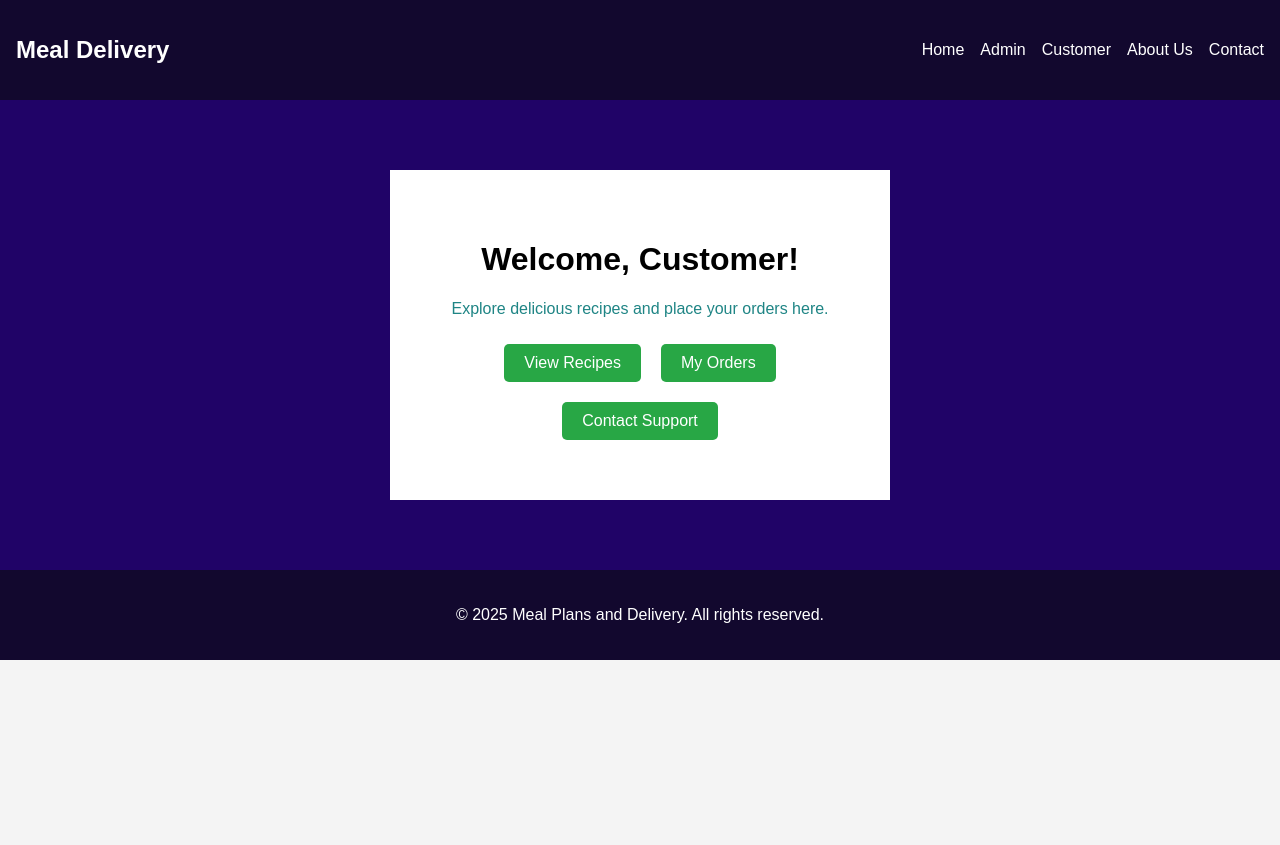
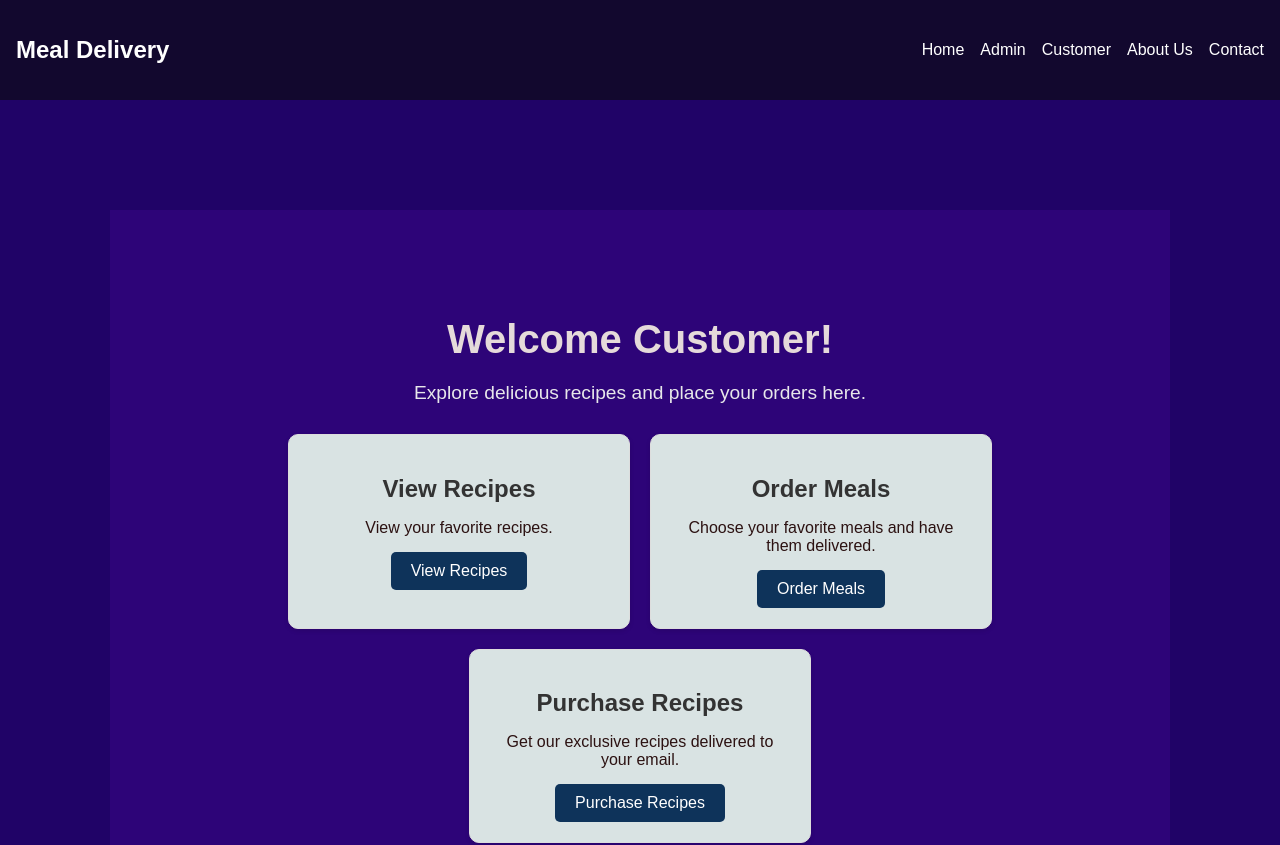
Before and after one commit to sandu456/mealdelivery-Frontend, a React (Vite) app: page /customer in a window 1280 px wide. Shown: the top 845 px of the page. Before the commit the page ends 800 px from the top, so only its background shows below. Built offline with nearby package versions, Linux system fonts and the light colour scheme.

Commit message:
ordermeal

```diff
--- a/src/App.tsx
+++ b/src/App.tsx
@@ -11,6 +11,7 @@ import PurchaseRecipe from './Components/PurchaseRecipe';
 import Vegan from './Pages/vegan';
 import Vegetarian from './Pages/vegetarian';
 import Pescatarian from './Pages/pescatarian';
+// import ViewRecipies from './Components/ViewRecipies';
 
 const App: React.FC = () => {
   return (
@@ -39,7 +40,7 @@ const App: React.FC = () => {
                   <Link to="/login" className="button login-button">Log In</Link>
                   <Link to="/signup" className="button signup-button">Sign Up</Link>
                 </div>
-                <div className="meal-categories">
+                {/* <div className="meal-categories">
                   <div className="category">
                     <h2>Vegan</h2>
                     <p>Discover our delicious vegan recipes.</p>
@@ -55,29 +56,27 @@ const App: React.FC = () => {
                     <p>Enjoy fresh pescatarian dishes.</p>
                     <Link to="/pescatarian" className="category-link">Explore Pescatarian</Link>
                   </div>
-                </div>
+                </div> */}
               </div>
             }
           />
 
-          {/* Admin and Customer Routes */}
           <Route path="/admin" element={<AdminPage />} />
           <Route path="/customer" element={<CustomerPage />} />
 
-          {/* Authentication Routes */}
           <Route path="/login" element={<LogIn />} />
           <Route path="/signup" element={<SignUp />} />
 
-          {/* Informational Routes */}
           <Route path="/about-us" element={<AboutUs />} />
           <Route path="/contact" element={<Contact />} />
 
-          {/* Meal and Recipe Routes */}
           <Route path="/order-meal" element={<OrderMeal />} />
           <Route path="/purchase-recipe" element={<PurchaseRecipe />} />
           <Route path="/vegan" element={<Vegan />} />
           <Route path="/vegetarian" element={<Vegetarian />} />
           <Route path="/pescatarian" element={<Pescatarian />} />
+          {/* <Route path="/view-recipies" element={<ViewRecipies />} /> */}
+
         </Routes>
       </div>
 
--- /dev/null
+++ b/src/Components/ViewRecipies.tsx
@@ -0,0 +1,2 @@
+import React, { useState } from 'react';
+import './ViewRecipies.css';
--- a/src/Pages/AdminPage.tsx
+++ b/src/Pages/AdminPage.tsx
@@ -1,14 +1,36 @@
 import React from 'react';
+import { Link } from 'react-router-dom';
 import './admin.css';
 
-const AdminPage = () => {
+const AdminPage: React.FC = () => {
   return (
     <div className="admin-page">
-      <h1>Admin Dashboard</h1>
-      <p>Welcome to the Admin Page! Manage recipes, orders, and customers here.</p>
-      <button>Manage Recipes</button>
-      <button>View Orders</button>
-      <button>Manage Customers</button>
+      <h1>Welcome Admin!</h1>
+      <p>Manage recipes, orders, and users here.</p>
+
+      <div className="options-container">
+        <div className="option">
+          <h2>Manage Recipes</h2>
+          <p>Add, edit, or remove recipes from the catalog.</p>
+          <Link to="/manage-recipes" className="option-link">
+            Manage Recipes
+          </Link>
+        </div>
+        <div className="option">
+          <h2>View Orders</h2>
+          <p>Track and manage customer orders.</p>
+          <Link to="/view-orders" className="option-link">
+            View Orders
+          </Link>
+        </div>
+        <div className="option">
+          <h2>Manage Users</h2>
+          <p>View and manage customer accounts.</p>
+          <Link to="/manage-users" className="option-link">
+            Manage Users
+          </Link>
+        </div>
+      </div>
     </div>
   );
 };
--- a/src/Pages/CustomerPage.tsx
+++ b/src/Pages/CustomerPage.tsx
@@ -1,14 +1,36 @@
 import React from 'react';
+import { Link } from 'react-router-dom';
 import './customer.css';
 
-const CustomerPage = () => {
+const CustomerPage: React.FC = () => {
   return (
     <div className="customer-page">
-      <h1>Welcome, Customer!</h1>
+      <h1>Welcome Customer!</h1>
       <p>Explore delicious recipes and place your orders here.</p>
-      <button>View Recipes</button>
-      <button>My Orders</button>
-      <button>Contact Support</button>
+
+      <div className="options-container">
+        <div className="option">
+          <h2>View Recipes</h2>
+          <p>View your favorite recipes.</p>
+          <Link to="/view-recipies" className="option-link">
+            View Recipes
+          </Link>
+        </div>
+        <div className="option">
+          <h2>Order Meals</h2>
+          <p>Choose your favorite meals and have them delivered.</p>
+          <Link to="/order-meal" className="option-link">
+            Order Meals
+          </Link>
+        </div>
+        <div className="option">
+          <h2>Purchase Recipes</h2>
+          <p>Get our exclusive recipes delivered to your email.</p>
+          <Link to="/purchase-recipe" className="option-link">
+            Purchase Recipes
+          </Link>
+        </div>
+      </div>
     </div>
   );
 };
--- a/src/Pages/admin.css
+++ b/src/Pages/admin.css
@@ -1,31 +1,73 @@
+/* General styles for the admin page */
 .admin-page {
-    text-align: center;
-    width: 100%;
-    max-width: 400px;
-    margin: 50px auto;
-    background: #fff;
-    padding: 50px;
+  font-family: Arial, sans-serif;
+  text-align: center;
+  padding: 80px;
+  background-color: #0e335a;
+}
+
+/* Heading styles */
+.admin-page h1 {
+  font-size: 2.5rem;
+  color: #eeeff1;
+  margin-bottom: 20px;
+}
+
+.admin-page p {
+  font-size: 1.2rem;
+  color: #c2e7ea;
+  margin-bottom: 30px;
+}
+
+/* Container for admin options */
+.options-container {
+  display: flex;
+  flex-wrap: wrap;
+  justify-content: center;
+  gap: 20px;
+}
+
+/* Individual option box */
+.option
+.option h2 {
+  font-size: 1.5rem;
+  color: #34495e;
+  margin-bottom: 10px;
+}
+
+.option p {
+  font-size: 1rem;
+  color: #95a5a6;
+  margin-bottom: 15px;
+}
+
+/* Link button styles */
+.option-link {
+  text-decoration: none;
+  color: white;
+  background-color: #e74c3c;
+  padding: 10px 20px;
+  font-size: 1rem;
+  border-radius: 5px;
+  display: inline-block;
+  transition: background-color 0.3s ease;
+}
+
+.option-link:hover {
+  background-color: #c0392b;
+}
+
+/* Responsive design */
+@media (max-width: 768px) {
+  .option {
+    width: 90%;
   }
 
   .admin-page h1 {
-    color: black;
+    font-size: 2rem;
   }
 
   .admin-page p {
-    color: #153f3f;
+    font-size: 1rem;
   }
-
-  .admin-page button {
-    margin: 10px;
-    padding: 10px 20px;
-    font-size: 16px;
-    background-color: #007bff;
-    color: white;
-    border: none;
-    border-radius: 5px;
-    cursor: pointer;
-  }
-
-  .admin-page button:hover {
-    background-color: #0056b3;
-  }
+}
--- a/src/Pages/customer.css
+++ b/src/Pages/customer.css
@@ -1,31 +1,82 @@
+/* General styles for the customer page */
 .customer-page {
-    text-align: center;
-    width: 100%;
-    max-width: 400px;
-    margin: 50px auto;
-    padding: 50px;
-    background: #fff;
+  font-family: Arial, sans-serif;
+  text-align: center;
+  padding: 80px;
+  background-color: #2d0478;
+}
+
+/* Heading styles */
+.customer-page h1 {
+  font-size: 2.5rem;
+  color: #e5dada;
+  margin-bottom: 20px;
+}
+
+.customer-page p {
+  font-size: 1.2rem;
+  color: #e7e7ea;
+  margin-bottom: 30px;
+}
+
+/* Container for all options */
+.options-container {
+  display: flex;
+  flex-wrap: wrap;
+  justify-content: center;
+  gap: 20px;
+}
+
+/* Individual option box */
+.option {
+  border: 1px solid #ddd;
+  border-radius: 10px;
+  padding: 20px;
+  background-color: rgb(217, 227, 227);
+  width: 300px;
+  box-shadow: 0 2px 5px rgba(0, 0, 0, 0.1);
+  text-align: center;
+}
+
+.option h2 {
+  font-size: 1.5rem;
+  color: #333;
+  margin-bottom: 10px;
+}
+
+.option p {
+  font-size: 1rem;
+  color: #2c1212;
+  margin-bottom: 15px;
+}
+
+/* Link button styles */
+.option-link {
+  text-decoration: none;
+  color: white;
+  background-color: #0e335a;
+  padding: 10px 20px;
+  font-size: 1rem;
+  border-radius: 5px;
+  display: inline-block;
+  transition: background-color 0.3s ease;
+}
+
+.option-link:hover {
+  background-color: #0056b3;
+}
+
+/* Responsive design */
+@media (max-width: 768px) {
+  .option {
+    width: 90%;
   }
 
   .customer-page h1 {
-    color: black;
+    font-size: 2rem;
   }
 
   .customer-page p {
-    color: rgb(31, 133, 133);
+    font-size: 1rem;
   }
-
-  .customer-page button {
-    margin: 10px;
-    padding: 10px 20px;
-    font-size: 16px;
-    background-color: #28a745;
-    color: white;
-    border: none;
-    border-radius: 5px;
-    cursor: pointer;
-  }
-
-  .customer-page button:hover {
-    background-color: #1c7c31;
-  }
+}
--- a/src/index.css
+++ b/src/index.css
@@ -1,5 +1,5 @@
 .app {
-  padding: 20px;
+  padding: 110px;
   background-color: #200367;
 }
 
```
Also changed, not shown: src/Components/ViewRecipies.css (added).
